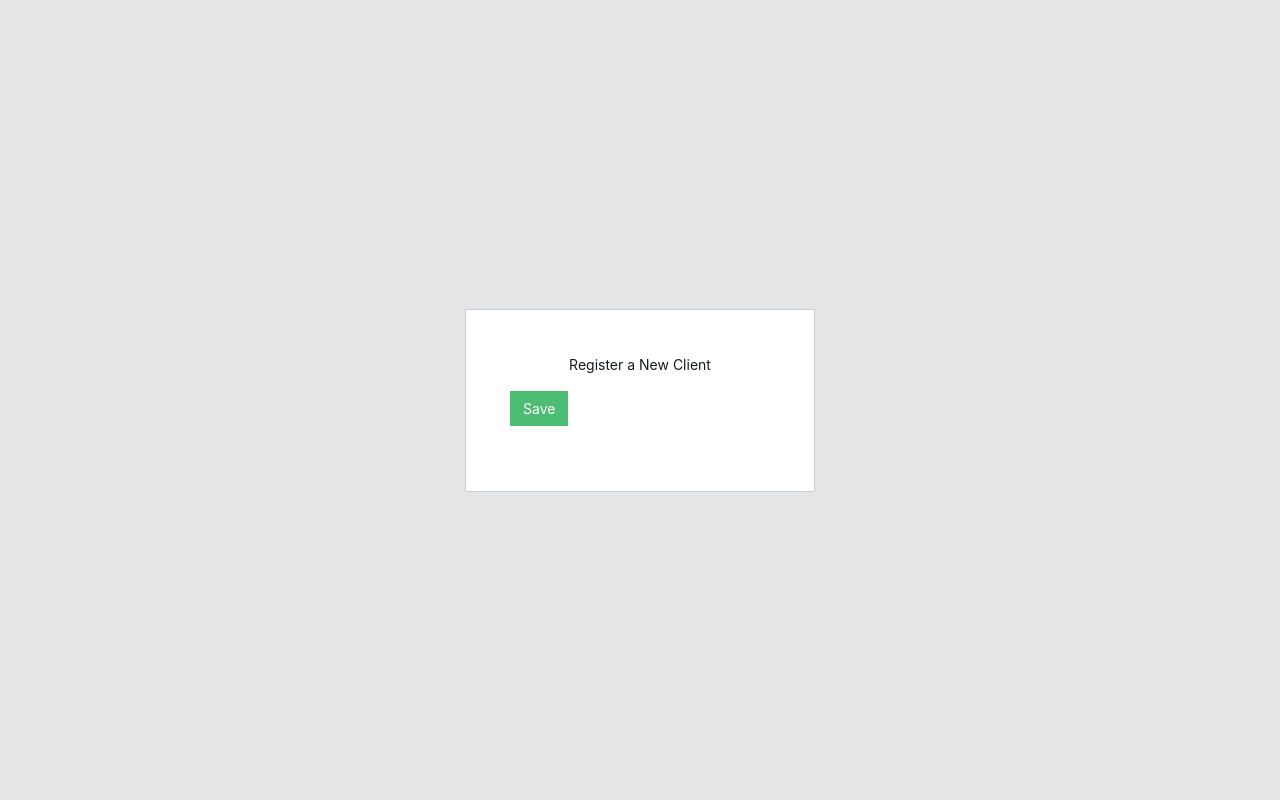
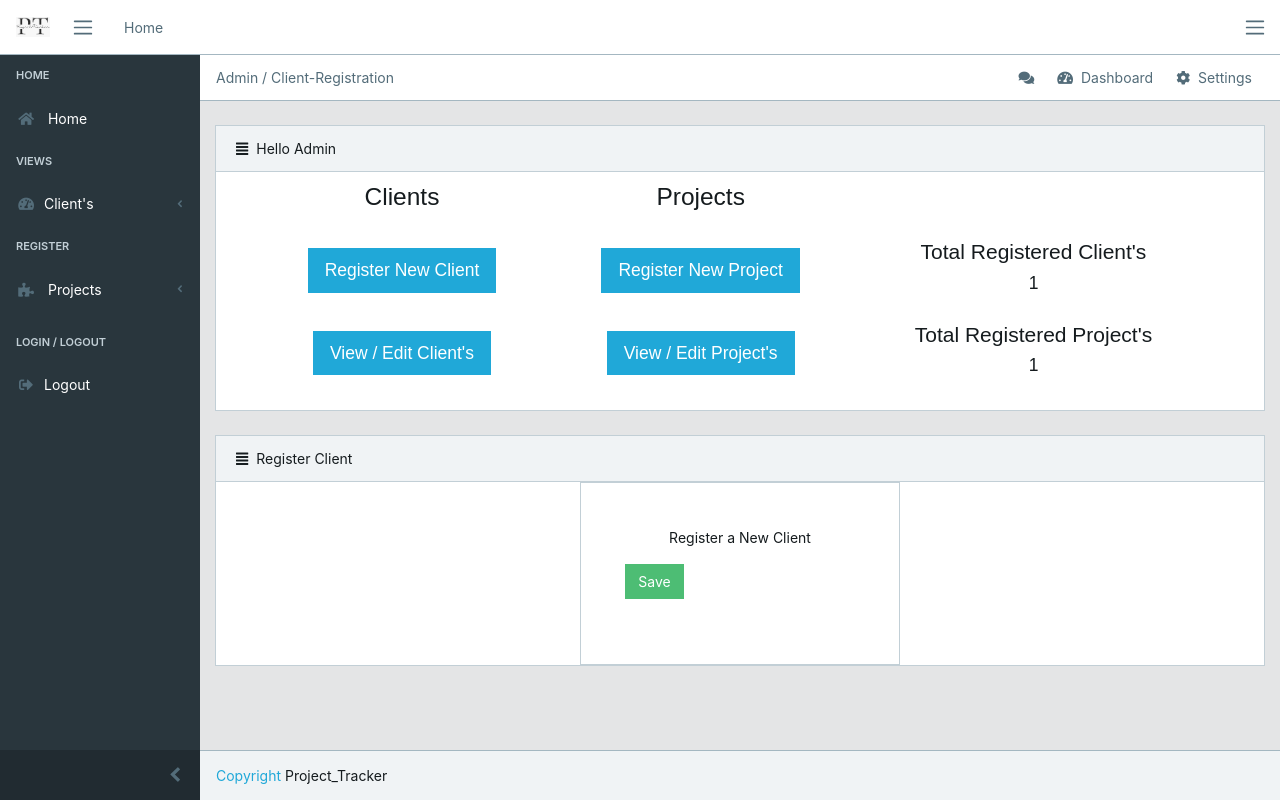
Before and after one commit to rohan2781/Project_Tracker, a Django app: template project_tracker/templates/sign_up.html in a window 1280 px wide. Run offline with Django 3.2, Linux system fonts and the light colour scheme; the template is opened without the code that fills it: most values are stand-ins (such as "Sample title", 1, 10 or a date in 2020); some libraries are stand-ins or nearby versions.

Commit message:
Admin Portal With Client CRUD operation

```diff
--- a/project_tracker/home/apps.py
+++ b/project_tracker/home/apps.py
@@ -1,6 +1,4 @@
 from django.apps import AppConfig
-
-
 class HomeConfig(AppConfig):
     default_auto_field = 'django.db.models.BigAutoField'
     name = 'home'
--- a/project_tracker/manager/urls.py
+++ b/project_tracker/manager/urls.py
@@ -3,5 +3,5 @@ from django.urls import path
 from manager import views
 urlpatterns = [
     path('', views.manager),
-    path('admin_client/',views.admin_client,name='admin_client'),
+    path('client/',views.admin_client,name='admin_client'),
 ]
--- a/project_tracker/templates/admin.html
+++ b/project_tracker/templates/admin.html
@@ -1,37 +1,75 @@
 {% extends 'base1.html' %}
+
 {% load static %}
-
 {% block breadcrumb %}
-<li class="breadcrumb-item active">Home</li>
+<li class="breadcrumb-item active">Admin</li>
 {% endblock breadcrumb%}
-
 {% block content %}
-<div class="container-fluid">
-  <div id="ui-view" style="opacity: 1;"><div class="animated fadeIn">
-    <div class="row">
-    <div class="col-12">
+<div class="col-md-12">
   <div class="card">
       <div class="card-header">
-        <i class="fa fa-align-justify"></i> Main info
-        <div class="card-actions">
-          <a href="#" target="_blank">
-            <small class="text-muted">docs</small>
-          </a>
+        <i class="fa fa-align-justify"></i>Hello Admin
       </div>
-      </div>
-      <div class="card-body">
-        <div class="jumbotron bg-white">
-          <h1 class="display-4">Hello, Admin!</h1>
-          <p class="lead">Welcome to the Project Management System.</p>
-          <hr class="my-4">
-          <p class="lead">
-        </div>
-      </div>
-      </div>
-    </div>
-    </div>
-    </div>
+      <style>
+        #table2 {
+          border-collapse: collapse;
+          width:95%;
+          font-family:sans-serif;
+          font-weight:bold;
+        }
+
+        #th2, #td2 {
+          text-align: center;
+          padding: 10px;
+        }
+        #tr2:nth-child(even){background-color: #f2f2f2}
+        </style>
+        <ol start="1">
+          <form method='POST' action='/manager/'>
+            {% csrf_token %}
+      <table border=0 id='table2' align='left' class="col-md-12">
+        <tr id='tr2'>
+        <td id='td2'>
+          <h3>Clients</h3>
+        </td>
+        <td id='td2'>
+          <h3>Projects</h3>
+        </td>
+        </tr id='tr2'>
+        <tr>
+        <td id='td2' align='center'>
+          <button type="submit" value='1' name='disp' class="btn btn-primary btn-lg">Register New Client</button>
+        </td>
+        <td id='td2' align='center'>
+          <button type="submit" value='3' name='disp' class="btn btn-primary btn-lg">Register New Project</button>
+        </td>
+        <td id='td2' align='center'>
+          <h4>Total Registered Client's</h4>
+          <h5>{{data.count}}</h5>
+        </td>
+        </tr>
+        <tr id='tr2'>
+        <td id='td2' align='center'>
+          <button type="submit" value='2' name='disp' class="btn btn-primary btn-lg">View / Edit Client's</button>
+        </td>
+        <td id='td2' align='center'>
+          <button type="submit" value='4' name='disp' class="btn btn-primary btn-lg">View / Edit Project's</button>
+        </td>
+        <td id='td2' align='center'>
+          <h4>Total Registered Project's</h4>
+          <h5>{{data.count}}</h5>
+        </td>
+        </tr>
+      </table>
+    </form>
+    </ol>
   </div>
 </div>
 
+<div class="col-md-12">
+  <div class="card">
+    {% block content1 %}
     {% endblock %}
+  </div>
+</div>
+{% endblock %}
--- a/project_tracker/templates/base1.html
+++ b/project_tracker/templates/base1.html
@@ -49,7 +49,7 @@
 
     <ul class="nav navbar-nav d-md-down-none">
       <li class="nav-item px-3">
-        <a class="nav-link" href="">Home</a>
+        <a class="nav-link" href="#">Home</a>
       </li>
       <!--<li class="nav-item px-3">-->
         <!--<a class="nav-link" href="#">Settings</a>-->
@@ -122,21 +122,19 @@
                 Views
               </li>
           <li class="nav-item nav-dropdown">
-            <a class="nav-link nav-dropdown-toggle" href="#"><i class="fa fa-tachometer-alt"></i> Views</a>
+            <a class="nav-link nav-dropdown-toggle" href="#"><i class="fa fa-tachometer-alt"></i>Client's</a>
             <ul class="nav-dropdown-items">
               <li class="nav-item">
-                <a class="nav-link" href="#"><i class="fa fa-paper-plane ml-2"></i> Project's View</a>
+                <a class="nav-link" href="{% url 'sign-up' %}"><i class="fa fa-plus ml-2"></i> Register New Client</a>
               </li>
               <li class="nav-item">
-                <a class="nav-link" href="{% url 'admin_client' %}"><i class="fa fa-paper-plane ml-2"></i> Client's View</a>
+                <a class="nav-link" href="{% url 'admin_client' %}"><i class="fa fa-paper-plane ml-2"></i> View Client's</a>
               </li>
-              <!--<li cla
               <!--<li class="nav-item">
                 <a class="nav-link" href="#"><i class="fa fa-user ml-2"></i> Users Views</a>
               </li>-->
             </ul>
           </li>
-
           <!--<li class="nav-title">-->
             <!--Theme-->
           <!--</li>-->
@@ -161,7 +159,10 @@
             <a class="nav-link nav-dropdown-toggle" href="#"><i class="fa fa-puzzle-piece"></i> Projects</a>
             <ul class="nav-dropdown-items">
               <li class="nav-item">
-                <a class="nav-link" href="{% url 'new_project' %}"><i class="fa fa-plus ml-2"></i> New Project</a>
+                <a class="nav-link" href="{% url 'new_project' %}"><i class="fa fa-plus ml-2"></i> Register New Project</a>
+              </li>
+              <li class="nav-item">
+                <a class="nav-link" href="#"><i class="fa fa-paper-plane ml-2"></i> View Project's</a>
               </li>
               <!-- <li class="nav-item">
                 <a class="nav-link" href="#"><i class="fa fa-plus ml-2"></i> New Task</a>
@@ -198,7 +199,6 @@
       <ol class="breadcrumb">
         {% block breadcrumb %}
         <li class="breadcrumb-item active">Home</li>
-        <li class="breadcrumb-item">Dashboard</li>
         {% endblock breadcrumb%}
 
         <!-- Breadcrumb Menu-->
@@ -226,7 +226,7 @@
     <script src="{% static 'core/vendors/js/bootstrap.min.js'%}"></script>
     <script src="{% static 'core/vendors/js/pace.min.js'%}"></script>
     <script src="{% static 'core/vendors/js/Chart.min.js'%}"></script>
-
+    <script src="https://cdn.jsdelivr.net/npm/@popperjs/core@2.10.2/dist/umd/popper.min.js"></script>
   <!-- CoreUI main scripts -->
 
     <script src="{% static 'core/js/app.js'%}"></script>
--- a/project_tracker/templates/sign_up.html
+++ b/project_tracker/templates/sign_up.html
@@ -1,8 +1,13 @@
-{% extends 'base.html' %}
-{% load static %}
+{% extends 'admin.html' %}
+<!--{% load static %}-->
 
-
-{% block body %}
+{% block breadcrumb %}
+<li class="breadcrumb-item active">Admin / Client-Registration</li>
+{% endblock breadcrumb%}
+{% block content1 %}
+<div class="card-header">
+    <i class="fa fa-align-justify"></i>Register Client
+</div>
 <body class="app flex-row align-items-center">
     <div class="container">
         <div class="row justify-content-center">
@@ -52,7 +57,7 @@
                                 <div class="row">
                                     <div class="col-6">
                                         <button type="submit" class="btn btn-primary px-4">Sign-Up</button>
-                                    </div>
+                                    </div>-->
                                     <!--<div class="col-6 text-right">
                                         <button type="button" class="btn btn-link px-0">Forgot password?</button>
                                     </div>
@@ -73,21 +78,21 @@
             </div>
         </div>
     </div>
-  <!-- Bootstrap and necessary plugins -->
+  <!-- Bootstrap and necessary plugins
     <script src="{% static 'core/vendors/js/jquery.min.js'%}"></script>
     <script src="{% static 'core/vendors/js/popper.min.js'%}"></script>
     <script src="{% static 'core/vendors/js/bootstrap.min.js'%}"></script>
     <script src="{% static 'core/vendors/js/pace.min.js'%}"></script>
-    <script src="{% static 'core/vendors/js/Chart.min.js'%}"></script>
+    <script src="{% static 'core/vendors/js/Chart.min.js'%}"></script>-->
 
-  <!-- CoreUI main scripts -->
+  <!-- CoreUI main scripts
 
-    <script src="{% static 'core/js/app.js'%}"></script>
+    <script src="{% static 'core/js/app.js'%}"></script>-->
 
   <!-- Plugins and scripts required by this views -->
 
-  <!-- Custom scripts required by this view -->
-    <script src="{% static 'core/js/main.js'%}"></script>
+  <!-- Custom scripts required by this view
+    <script src="{% static 'core/js/main.js'%}"></script>-->
 
 </body>
 
```
Also changed, not shown: project_tracker/home/views.py (+7 -10 lines), project_tracker/manager/views.py (+11 -3 lines), project_tracker/templates/client.html (added, +58 -0 lines), project_tracker/templates/new_project.html (+6 -7 lines), project_tracker/db.sqlite3, project_tracker/templates/Extra  admin_client.html (renamed from project_tracker/templates/admin_client.html), project_tracker/templates/Extra  index1.html (renamed from project_tracker/templates/index1.html). Lines whose indentation alone changed are shown as unchanged.
